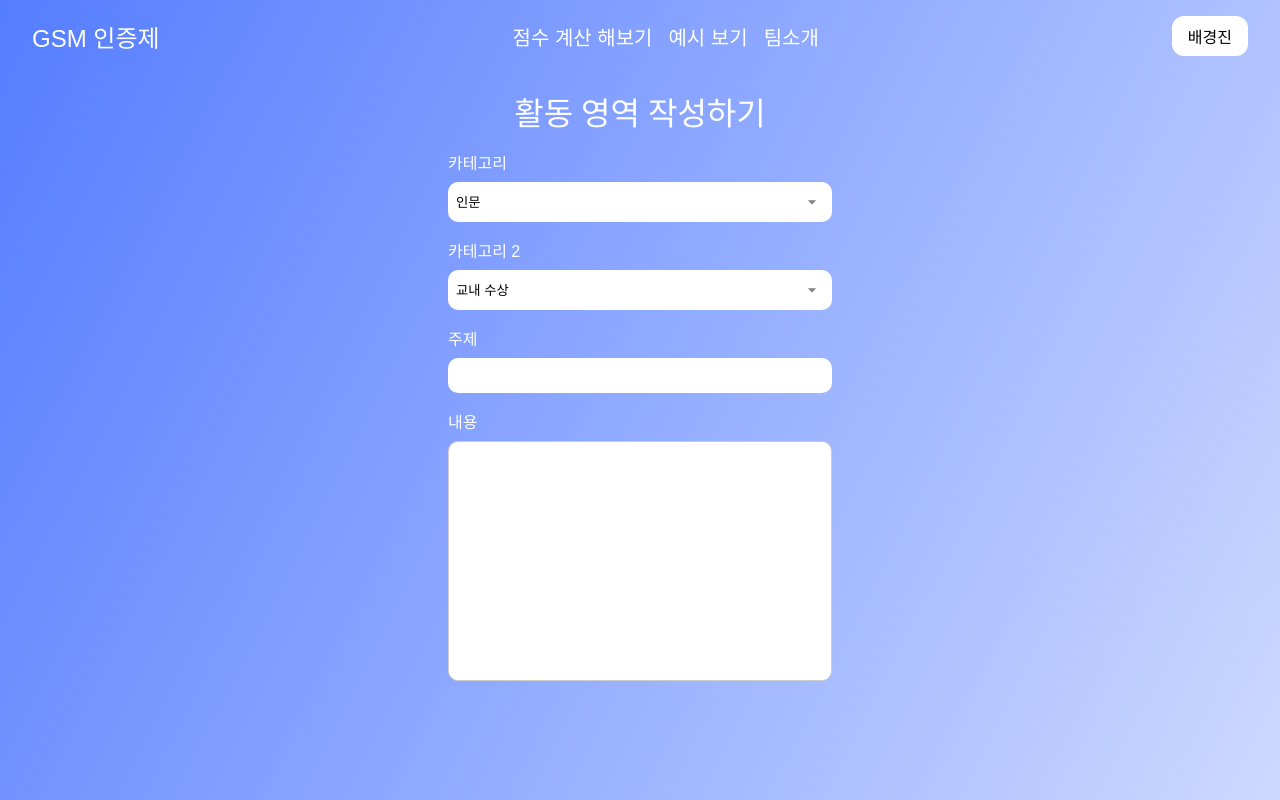
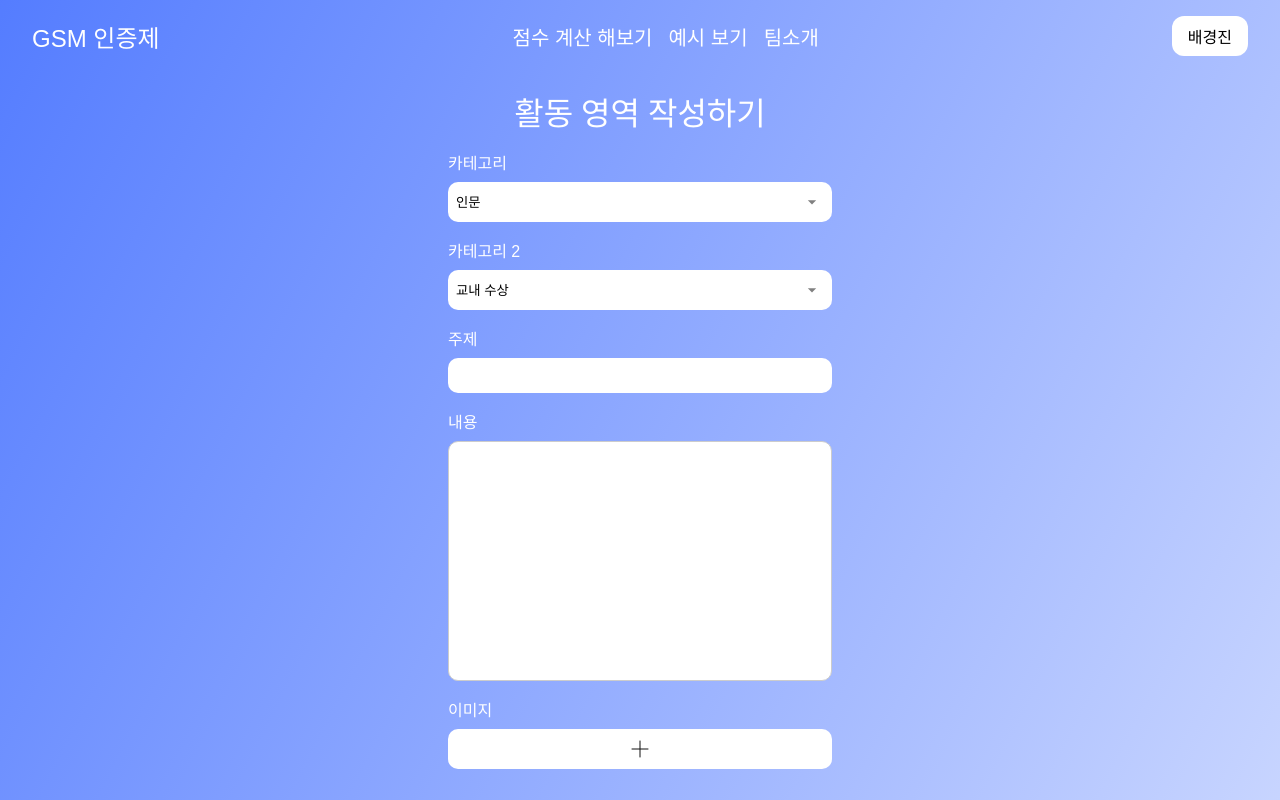
Before and after one commit to let-s-make-friends/GSMC, a React (Vite) app in the folder app/client/: page /write in a window 1280 px wide. Shown: the top 800 px of the page. Built offline with nearby package versions, Linux system fonts and the light colour scheme; a web font is replaced by a local one.

Commit message:
Style: height

```diff
--- a/app/client/src/pages/write/styles.ts
+++ b/app/client/src/pages/write/styles.ts
@@ -5,7 +5,7 @@ export const Container = styled.div`
   flex-direction: column;
   align-items: center;
   gap: 1rem;
-  height: 100vh;
+  height: 120vh;
 `;
 
 export const Title = styled.h1`
--- a/app/client/src/pages/write/write.tsx
+++ b/app/client/src/pages/write/write.tsx
@@ -1,5 +1,6 @@
 import Dropdown from "../../components/dropdown/dropdown";
 import Header from "../../components/header/header";
+import ImgButton from "../../components/imgButton/imgButton";
 import Textarea from "../../components/textarea/textarea";
 import WriteInput from "../../components/writeInput/writeInput";
 import { Container, Title } from "./styles";
@@ -16,6 +17,7 @@ const Write = () => {
       />
       <WriteInput label="주제" />
       <Textarea label="내용" />
+      <ImgButton />
     </Container>
   );
 };
```
